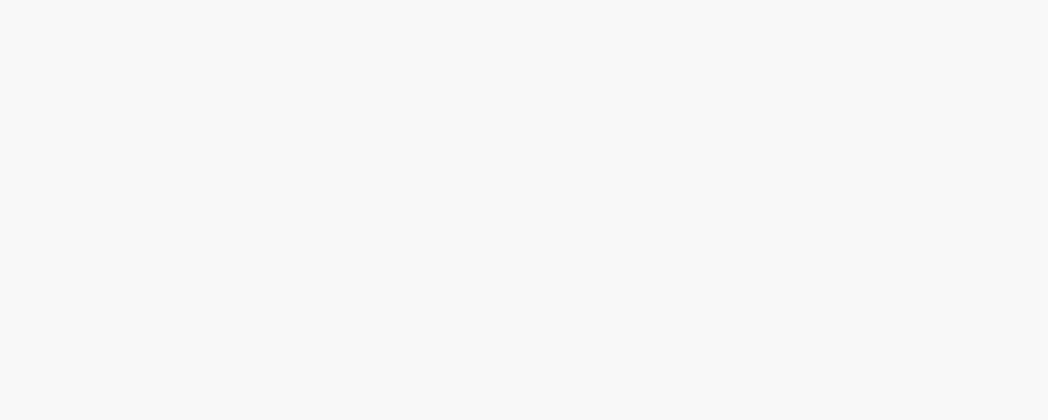
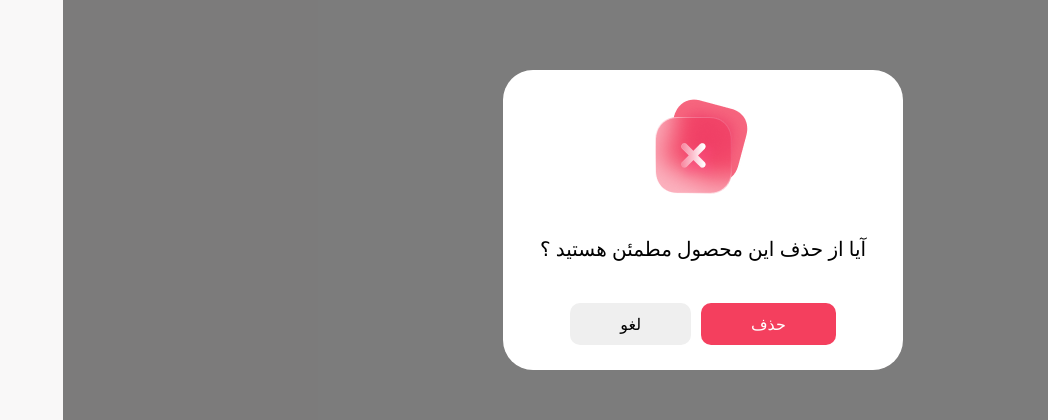
Before and after one commit to MiladNz/Milad-Niazmand_week23, a React (Vite) app: page /admin in a window 1280 px wide. Shown: the part 180-600 px from the top of the page, without its empty margins (232-1280 px from the left). Built offline with nearby package versions, Linux system fonts and the light colour scheme; no server answers; sample sign-in values are in the browser's storage.

Commit message:
create confirm Modal

```diff
--- /dev/null
+++ b/src/components/Modal.jsx
@@ -0,0 +1,17 @@
+import styles from "./Modal.module.css";
+function Modal() {
+  return (
+    <div className={styles.modalBackdrop}>
+      <div className={styles.modal}>
+        <img src="/Close.png" alt="close icon" />
+        <p>آیا از حذف این محصول مطمئن هستید ؟</p>
+        <div className={styles.btns}>
+          <button>حذف</button>
+          <button>لغو</button>
+        </div>
+      </div>
+    </div>
+  );
+}
+
+export default Modal;
--- /dev/null
+++ b/src/components/Modal.module.css
@@ -0,0 +1,48 @@
+.modalBackdrop {
+  position: fixed;
+  top: 0;
+  left: 0;
+  width: 100%;
+  height: 100%;
+  background: rgba(0, 0, 0, 0.5);
+  display: flex;
+  justify-content: center;
+  align-items: center;
+}
+
+.modal {
+  background: #fff;
+  border-radius: 30px;
+  text-align: center;
+  width: 400px;
+  height: 300px;
+  display: flex;
+  flex-direction: column;
+  justify-content: space-evenly;
+  align-items: center;
+  gap: 15px;
+}
+
+.modal p {
+  font-size: 2rem;
+}
+
+.btns {
+  display: flex;
+  justify-content: center;
+  align-items: center;
+  gap: 1rem;
+}
+.modal button {
+  padding: 1rem 5rem;
+  border: none;
+  border-radius: 1rem;
+  font-family: inherit;
+  font-size: 1.6rem;
+  font-weight: 500;
+  cursor: pointer;
+}
+.modal button:nth-child(1) {
+  background-color: #f43f5e;
+  color: #fff;
+}
--- a/src/pages/AdminPage.jsx
+++ b/src/pages/AdminPage.jsx
@@ -1,3 +1,4 @@
+import Modal from "../components/Modal";
 import ProductTable from "../components/ProductTable";
 import Searchbar from "../components/Searchbar";
 
@@ -7,6 +8,7 @@ function AdminPage() {
     <div style={{ maxWidth: "1140px" }}>
       <Searchbar />
       <ProductTable />
+      <Modal />
     </div>
   );
 }
```
Also changed, not shown: public/Close.png (added).
